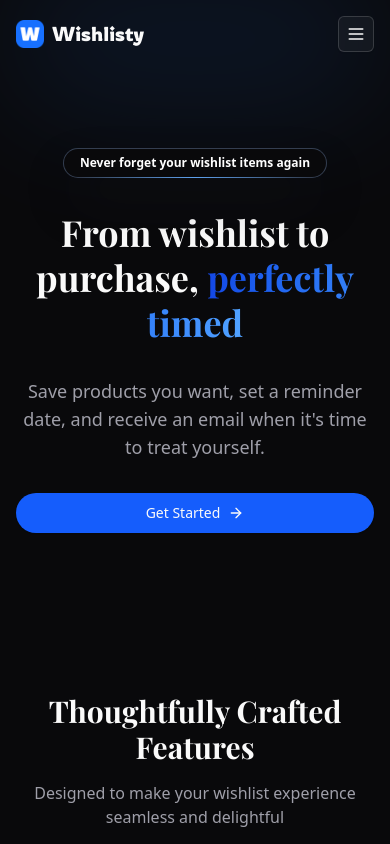
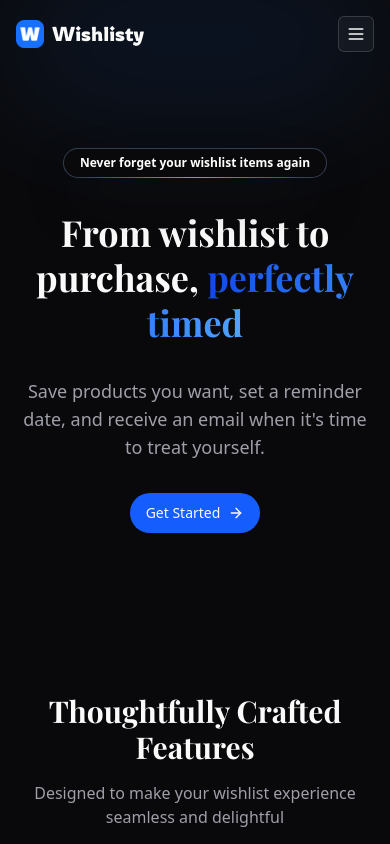
Before and after one commit to rohitjuyal21/wishlisty, a Next.js app: page / in a window 390 px wide. Shown: the top 844 px of the page. Built offline with nearby package versions, Linux system fonts and the light colour scheme; no server answers.

Commit message:
feat: Added motion in hero

```diff
--- a/app/page.tsx
+++ b/app/page.tsx
@@ -14,6 +14,7 @@ import { Footer } from "@/components/Landing/Footer";
 
 import { auth } from "@/auth";
 import Header from "@/components/Landing/Header";
+import HeroSection from "@/components/Landing/HeroSection";
 
 export default async function Home() {
   const session = await auth();
@@ -24,36 +25,7 @@ export default async function Home() {
 
       <section className="container mx-auto mt-[68px] px-4 py-20 md:py-32">
         <div className="absolute -top-[10vw] left-1/2 -z-10 h-[40vw] w-[100vw] -translate-x-1/2 rounded-full bg-blue-500 opacity-10 blur-3xl" />
-        <div className="mx-auto max-w-3xl space-y-8 text-center">
-          <button className="group relative inline-block cursor-pointer rounded-full bg-slate-800 p-px text-xs leading-6 font-semibold text-white no-underline shadow-2xl shadow-zinc-900">
-            <span className="absolute inset-0 overflow-hidden rounded-full">
-              <span className="absolute inset-0 rounded-full bg-[image:radial-gradient(75%_100%_at_50%_0%,rgba(56,189,248,0.6)_0%,rgba(56,189,248,0)_75%)] opacity-0 transition-opacity duration-500 group-hover:opacity-100" />
-            </span>
-            <div className="relative z-10 flex items-center space-x-2 rounded-full bg-zinc-950 px-4 py-0.5 ring-1 ring-white/10">
-              <span>Never forget your wishlist items again</span>
-            </div>
-            <span className="absolute -bottom-0 left-[1.125rem] h-px w-[calc(100%-2.25rem)] bg-gradient-to-r from-blue-400/0 via-blue-400/90 to-blue-400/0 transition-opacity duration-500 group-hover:opacity-40" />
-          </button>
-
-          <h1 className="font-playfair text-4xl leading-tight font-bold md:text-5xl lg:text-6xl">
-            From wishlist to purchase,{" "}
-            <span className="bg-gradient-to-r from-blue-700 to-blue-400 bg-clip-text text-transparent">
-              perfectly timed
-            </span>
-          </h1>
-          <p className="text-muted-foreground mx-auto max-w-2xl text-lg md:text-xl">
-            Save products you want, set a reminder date, and receive an email
-            when it's time to treat yourself.
-          </p>
-          <div className="flex flex-col justify-center gap-4 sm:flex-row">
-            <Button size="lg" className="group rounded-full" asChild>
-              <Link href="/dashboard">
-                Get Started{" "}
-                <ArrowRight className="transition-transform duration-300 group-hover:translate-x-1" />
-              </Link>
-            </Button>
-          </div>
-        </div>
+        <HeroSection />
       </section>
 
       {/* Features Section */}
--- a/components/Landing/Header.tsx
+++ b/components/Landing/Header.tsx
@@ -13,6 +13,8 @@ import {
 import { Menu } from "lucide-react";
 import { Session } from "next-auth";
 import { VisuallyHidden } from "@radix-ui/react-visually-hidden";
+import { motion } from "framer-motion";
+import { MotionConfig } from "framer-motion";
 
 interface HeaderProps {
   session: Session | null;
@@ -31,8 +33,11 @@ export default function Header({ session }: HeaderProps) {
   }, []);
 
   return (
-    <header
-      className={`fixed top-0 z-30 w-full transition-all ${
+    <motion.header
+      initial={{ opacity: 0, y: -20 }}
+      animate={{ opacity: 1, y: 0 }}
+      transition={{ duration: 0.5 }}
+      className={`fixed top-0 z-30 w-full ${
         scrolled
           ? "bg-background/80 border-b backdrop-blur-xs"
           : "bg-transparent"
@@ -132,6 +137,6 @@ export default function Header({ session }: HeaderProps) {
           </Sheet>
         </div>
       </div>
-    </header>
+    </motion.header>
   );
 }
--- /dev/null
+++ b/components/Landing/HeroSection.tsx
@@ -0,0 +1,61 @@
+"use client";
+import { ArrowRight } from "lucide-react";
+import React from "react";
+import { Button } from "../ui/button";
+import Link from "next/link";
+import { motion } from "framer-motion";
+
+export default function HeroSection() {
+  return (
+    <div className="mx-auto max-w-3xl space-y-8 text-center">
+      <motion.button
+        className="group relative inline-block cursor-pointer rounded-full bg-slate-800 p-px text-xs leading-6 font-semibold text-white no-underline shadow-2xl shadow-zinc-900"
+        initial={{ opacity: 0, y: 20 }}
+        animate={{ opacity: 1, y: 0 }}
+        transition={{ duration: 0.5 }}
+      >
+        <span className="absolute inset-0 overflow-hidden rounded-full">
+          <span className="absolute inset-0 rounded-full bg-[image:radial-gradient(75%_100%_at_50%_0%,rgba(56,189,248,0.6)_0%,rgba(56,189,248,0)_75%)] opacity-0 transition-opacity duration-500 group-hover:opacity-100" />
+        </span>
+        <div className="relative z-10 flex items-center space-x-2 rounded-full bg-zinc-950 px-4 py-0.5 ring-1 ring-white/10">
+          <span>Never forget your wishlist items again</span>
+        </div>
+        <span className="absolute -bottom-0 left-[1.125rem] h-px w-[calc(100%-2.25rem)] bg-gradient-to-r from-blue-400/0 via-blue-400/90 to-blue-400/0 transition-opacity duration-500 group-hover:opacity-40" />
+      </motion.button>
+
+      <motion.h1
+        className="font-playfair text-4xl leading-tight font-bold md:text-5xl lg:text-6xl"
+        initial={{ opacity: 0, y: 20 }}
+        animate={{ opacity: 1, y: 0 }}
+        transition={{ duration: 0.5 }}
+      >
+        From wishlist to purchase,{" "}
+        <span className="bg-gradient-to-r from-blue-700 to-blue-400 bg-clip-text text-transparent">
+          perfectly timed
+        </span>
+      </motion.h1>
+      <motion.p
+        className="text-muted-foreground mx-auto max-w-2xl text-lg md:text-xl"
+        initial={{ opacity: 0, y: 20 }}
+        animate={{ opacity: 1, y: 0 }}
+        transition={{ duration: 0.5 }}
+      >
+        Save products you want, set a reminder date, and receive an email when
+        it's time to treat yourself.
+      </motion.p>
+      <motion.div
+        className="flex justify-center"
+        initial={{ opacity: 0, y: 20 }}
+        animate={{ opacity: 1, y: 0 }}
+        transition={{ duration: 0.5 }}
+      >
+        <Button size="lg" className="group rounded-full" asChild>
+          <Link href="/dashboard">
+            Get Started{" "}
+            <ArrowRight className="transition-transform duration-300 group-hover:translate-x-1" />
+          </Link>
+        </Button>
+      </motion.div>
+    </div>
+  );
+}
```
